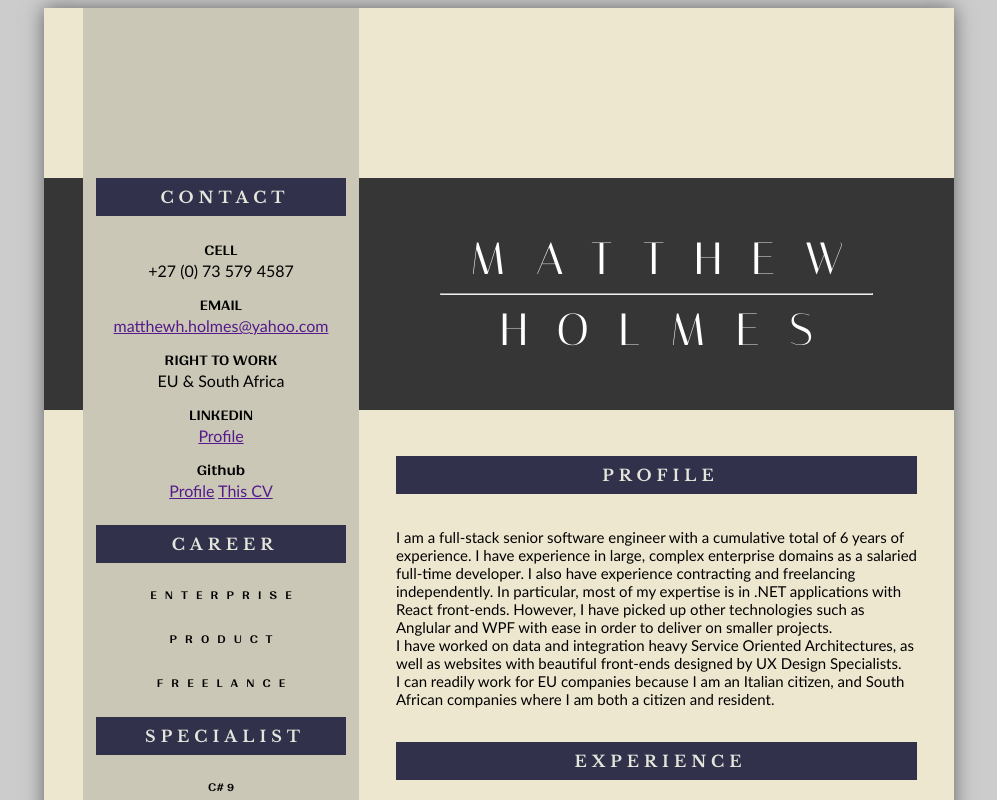
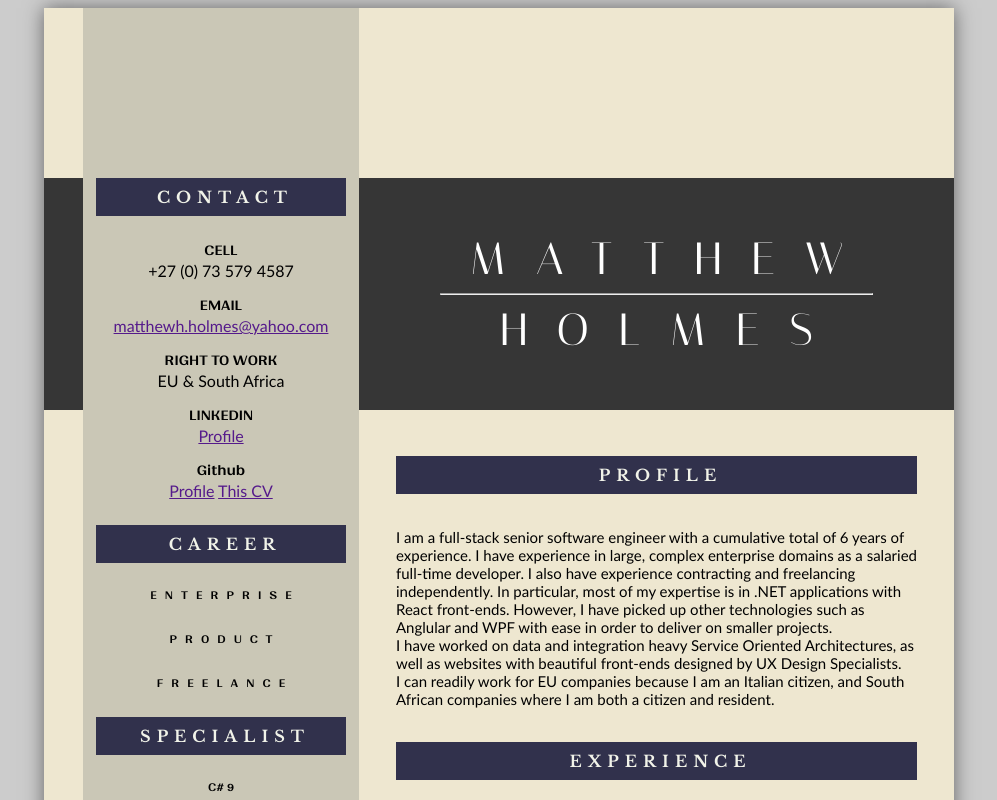
Before and after one commit to k290/CV, a plain HTML site: page index.html in a window 1280 px wide. Shown: the top 800 px of the page, without its empty margins (141-1138 px from the left). Drawn offline with Linux system fonts and the light colour scheme.

Commit message:
whiten header text colour a tad

```diff
--- a/CV.css
+++ b/CV.css
@@ -63,14 +63,14 @@ a{
 }
 
 .main-header {
-    color: #e4e6dc;
+    color: #f1f3e9;
     background-color: #31314c;
     height: 38px;
     display: grid;
     align-items: center;
     font-family: headers;
     font-size: 16px;
-    letter-spacing: 5px;
+    letter-spacing: 6px;
     text-indent: 8px; /*because letter-spacing + centering is offset by the space amount*/
 }
 
```
